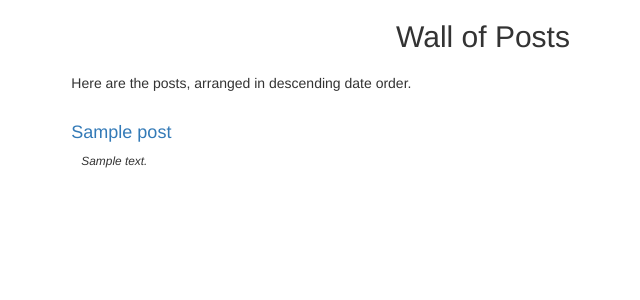
After one commit to benhoyle/website, a Flask app: template wordpress_converter/templates/postwall.html in a window 1280 px wide. The commit adds this page. Shown: the top 300 px of the page, without its empty margins (157-797 px from the left). Run offline with Flask 2, Linux system fonts and the light colour scheme; the template is opened without the code that fills it: values that come from a table or form of the project are taken from there, others are empty; tables that the repository leaves empty hold one stand-in row (values such as "Sample post"); some libraries are stand-ins or nearby versions.

Commit message:
Postwall and styling

```diff
--- a/wordpress_converter/models.py
+++ b/wordpress_converter/models.py
@@ -197,3 +197,13 @@ class Post(Base):
         if author:
             self.authors.append(author)
             return self
+
+    def get_excerpt(self):
+        """ Return excerpt if exists; if not create from content. """
+        if len(self.excerpt) > 1:
+            return self.excerpt
+        else:
+            try:
+                return self.content.splitlines()[0] + "..."
+            except:
+                return None
--- a/wordpress_converter/static/css/custom.css
+++ b/wordpress_converter/static/css/custom.css
@@ -0,0 +1,24 @@
+.top-padding {
+    padding-top: 10px;
+}
+
+.big-top-padding {
+    padding-top: 20px;
+}
+
+.category-margin {
+    margin-left: 3px;
+    margin-right: 3px;
+}
+
+.aligncenter, .alignnone{
+    display: block;
+    margin-left: auto;
+    margin-right: auto
+}
+
+.postwalltext {
+    font-size: 85%;
+    padding-left:10px;
+    font-style: italic;
+}
--- /dev/null
+++ b/wordpress_converter/templates/postwall.html
@@ -0,0 +1,29 @@
+{% extends 'base.html' %}
+
+{% block content %}
+
+<div id="postwall" class="row">
+    <div id="postwallcontainer" class="col-xs-offset-1 col-lg-offset-2 col-xs-10 col-lg-8">
+        <h2 class="text-center">
+            Wall of Posts
+        </h2>
+        <p class="top-padding">Here are the posts, arranged in descending date order.</p>
+        <div id="postcells" class="">
+        {% for post in posts %}
+            <div id="postcell" class="top-padding">
+                <h4><a href= {{ url_for('post', nicename=post.nicename) }} >{{ post.display_title }}</a></h4>
+                <p class="postwalltext">
+                    {{ post.get_excerpt() | striptags }}
+                </p>
+            </div>
+        {% endfor %}
+        </div>
+    </div>
+
+</div>
+
+
+{% endblock %}
+
+{% block footer %}
+{% endblock %}
--- a/wordpress_converter/webserver.py
+++ b/wordpress_converter/webserver.py
@@ -25,7 +25,8 @@ def internal_error(exception):
 
 @app.route('/postwall', methods=['GET'])
 def postwall():
-    pass
+    posts = Post.query.order_by(Post.date_published.desc()).all()
+    return render_template('postwall.html', posts=posts)
 
 @app.route('/post/<nicename>', methods=['GET'])
 def post(nicename):
```
Also changed, not shown: wordpress_converter/templates/post.html (+13 -12 lines).
